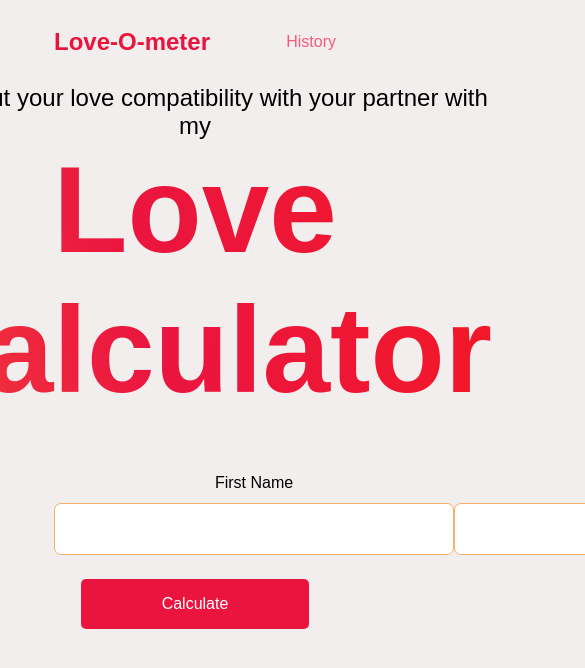
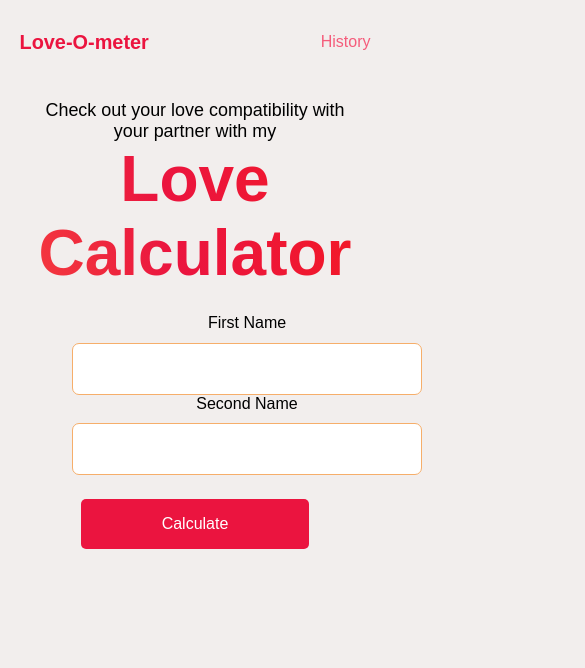
Before and after one commit to TemitopeAsama/Love-Calculator, a React (Create React App) app: page / in a window 390 px wide. Shown: the top 668 px of the page, 585 px wide, since content can reach past the window. Built offline with nearby package versions, Linux system fonts and the light colour scheme; a web font is replaced by a local one.

Commit message:
added responsive styling

```diff
--- a/src/App.jsx
+++ b/src/App.jsx
@@ -22,7 +22,6 @@ function App() {
             </Routes>
 				</Router>
 			</main>
-			<footer></footer>
 		</div>
 	);
 }
--- a/src/components/Form.jsx
+++ b/src/components/Form.jsx
@@ -101,7 +101,7 @@ const Form = () => {
 				<div className='submit'>
 					<button type='submit'>Calculate</button>
 				</div>
-
+			</form>
 			{fetchState.status === "failure" && (
 				<span>
 					<img alt='warning' src='/error-icon.svg' />
@@ -112,7 +112,6 @@ const Form = () => {
 				</span>
 			)}
 			{fetchState.status === "success" && <Result fetchState={fetchState} />}
-			</form>
 		</FormStyles>
 	);
 }
--- a/src/styles/FormStyles.jsx
+++ b/src/styles/FormStyles.jsx
@@ -10,12 +10,13 @@ export const FormStyles = styled.div`
 		flex-direction: column;
 		justify-content: center;
 		align-items: center;
-		padding: var(--s3) var(--s3);
+		padding: var(--s1) var(--s2);
 
 		.inputs {
 			width: 100%;
 			display: flex;
 			justify-content: space-around;
+			flex-wrap: wrap;
 
 			.input__label {
 				display: flex;
--- a/src/styles/Global.jsx
+++ b/src/styles/Global.jsx
@@ -54,6 +54,8 @@ body {
 	font-family: -apple-system, BlinkMacSystemFont, Segoe UI, Roboto, Oxygen,
 		Ubuntu, Cantarell, Fira Sans, Droid Sans, Helvetica Neue, sans-serif;
 	height: 100%;
+	${'' /* width: 100%; */}
+	${'' /* overflow: hidden; */}
 }
 
 body {
--- a/src/styles/HeaderStyles.jsx
+++ b/src/styles/HeaderStyles.jsx
@@ -2,20 +2,15 @@ import styled from 'styled-components';
 
 export const HeaderStyles = styled.header`
 	display: flex;
+	flex-wrap: wrap;
 	justify-content: space-between;
 	align-items: center;
-	padding: var(--s1) var(--s3);
+	padding: 0 max(var(--s0), 5vw);
 	height: 5.25rem;
 	width: 100%;
 
-
-		img {
-			width: var(--s5);
-			margin-right: var(--s-3);
-		}
-
 	h2 {
-			font-size: var(--s1);
+		font-size: clamp(1rem, 1rem + 1vw, var(--s1));
 		font-weight: 900;
 		font-family: "Clash Grotesk", sans-serif;
 		color: var(--logo-pink);
--- a/src/styles/HomeStyles.jsx
+++ b/src/styles/HomeStyles.jsx
@@ -10,31 +10,32 @@ const textAnimation = keyframes`
 `;
 
 export const HomeStyles = styled.div`
+	width: 100%;
 	display: flex;
 	flex-direction: column;
 	align-items: center;
 	height: calc(100vh - 5.25rem);
-	width: 100%;
+	padding: var(--s0) var(--s2);
 
 	.copy {
 		text-align: center;
 		font-family: "Clash Display", sans-serif;
 
 		p {
-			font-size: var(--s1);
+			font-size: clamp(0.9rem, 0.5vw + 1rem, var(--s1));
 			font-weight: 500;
 			font-family: "Satoshi", sans-serif;
 		}
 
 		h1 {
-			font-size: var(--s5);
+			font-size: clamp(4rem, 6vw + 2rem, var(--s5));
 			font-weight: 600;
 			background-image: var(--gradient);
 			background-clip: text;
 			-webkit-background-clip: text;
 			-webkit-text-fill-color: transparent;
 			background-size: 300%;
-            background-position: -300%;
+			background-position: -300%;
 			animation: ${textAnimation} 3s ease-in-out infinite alternate-reverse;
 		}
 	}
--- a/src/styles/InputStyles.jsx
+++ b/src/styles/InputStyles.jsx
@@ -1,7 +1,7 @@
 import styled from 'styled-components';
 
 export const InputStyles = styled.input`
-		width: 400px;
+		width: 350px;
 		border: 1px solid var(--border-orange);
 		border-radius: 7px;
 		padding: var(--s0) var(--s1);
```
Lines whose indentation alone changed are shown as unchanged.
